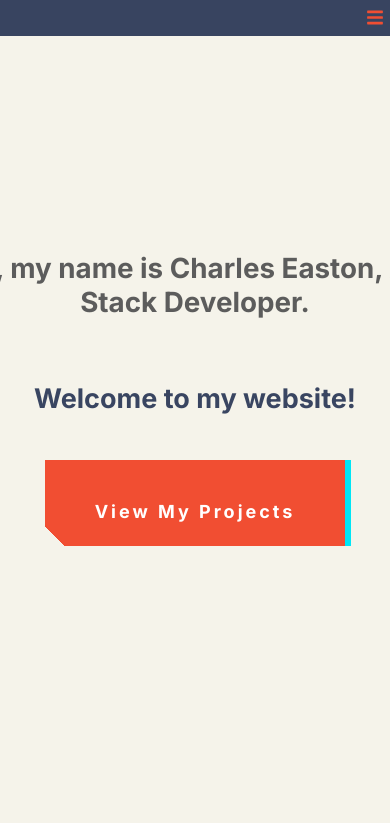
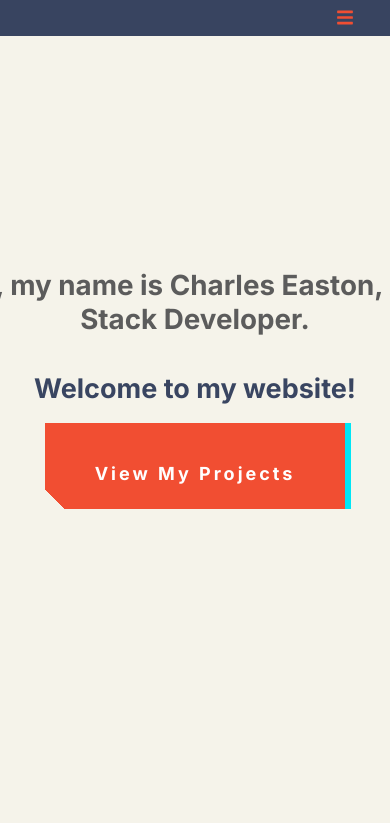
Before and after one commit to Charlesdigital/Portfolio_1, a React (Create React App) app: page / in a window 390 px wide. Shown: the top 823 px of the page. Built offline with nearby package versions, Linux system fonts and the light colour scheme.

Commit message:
fix mobile navbar and mobile viewport horizontal scroll

```diff
--- a/public/index.html
+++ b/public/index.html
@@ -3,7 +3,7 @@
   <head>
     <meta charset="utf-8" />
     <link rel="icon" href="%PUBLIC_URL%/favicon.ico" />
-    <meta name="viewport" content="width=device-width, initial-scale=1" />
+    <meta name="viewport" content="width=device-width, initial-scale=1.0, maximum-scale=1.0, user-scalable=no">
     <meta name="theme-color" content="#000000" />
     <meta
       name="description"
--- a/src/components/Navbar/navbar.css
+++ b/src/components/Navbar/navbar.css
@@ -1,3 +1,9 @@
+* {
+  box-sizing: border-box;
+  margin: 0;
+  padding: 0;
+}
+
 html {
   scroll-behavior: smooth;
 }
@@ -12,6 +18,8 @@
   z-index: 1000;
   display: flex;
   justify-content: center;
+  box-sizing: border-box;
+  min-width: 320px;
 }
 
 .burger {
@@ -123,10 +131,11 @@
     display: none;
     justify-content: none;
   }
-  /* .container {
-      flex-direction: column;
-      align-items: flex-start;
-    } */
+  .container {
+    width: 100%;
+    padding: 0 1rem;
+    overflow-x: hidden;
+  }
   .burger {
     visibility: visible;
     text-align: end;
@@ -137,15 +146,16 @@
   }
 
   .list {
+    width: 100vw;
+    left: 0;
+    right: auto;
+    box-sizing: border-box;
     display: none;
     flex-direction: column;
     position: fixed;
     top: 0;
-    left: 0;
-    right: 0;
     background-color: #384460;
     padding: 4rem 2rem 2rem 2rem;
-    width: 100%;
   }
 
   .list.show-menu {
--- a/src/components/Skills/skills.css
+++ b/src/components/Skills/skills.css
@@ -34,7 +34,7 @@
 
 @media only screen and (max-width: 771px) {
   .skillContainer {
-    /* flex-direction: column; */
+    flex-direction: column;
   }
 }
 
```
